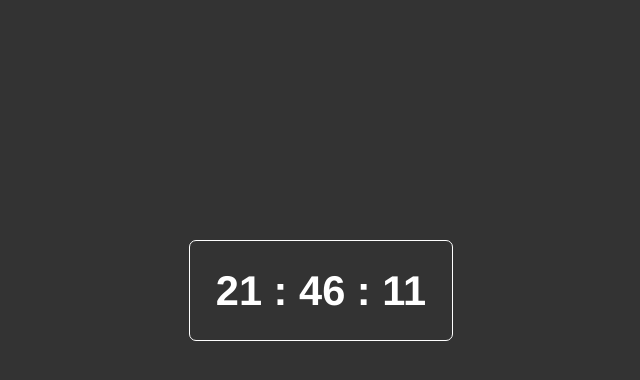
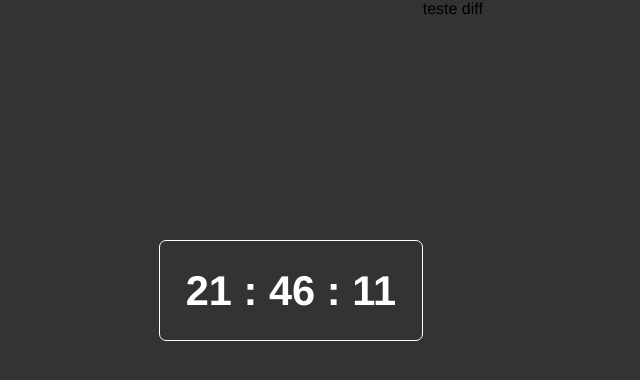
Before and after one commit to RenatodeePaula/relogio-digital, a plain HTML site: page index.html in a window 1280 px wide. Shown: the whole page, without its empty margins (319-959 px from the left). Drawn offline with Linux system fonts and the light colour scheme.

Commit message:
commit test

```diff
--- a/index.html
+++ b/index.html
@@ -22,6 +22,8 @@
             <span class="seconds">00</span>
         </div>
     </div>
-
+    <div>
+        <p>teste diff</p>
+    </div>
 </body>
 </html>
```
